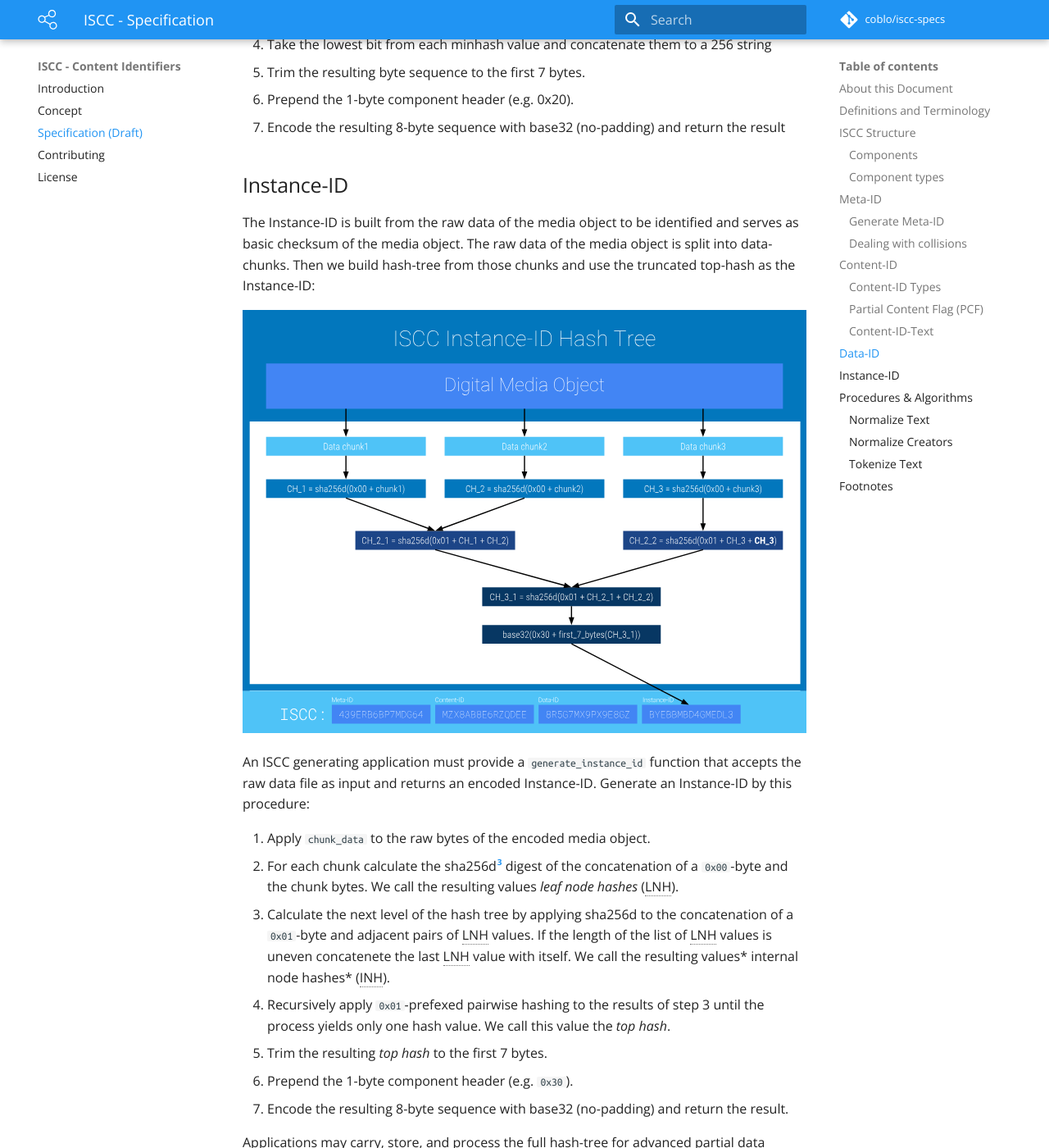
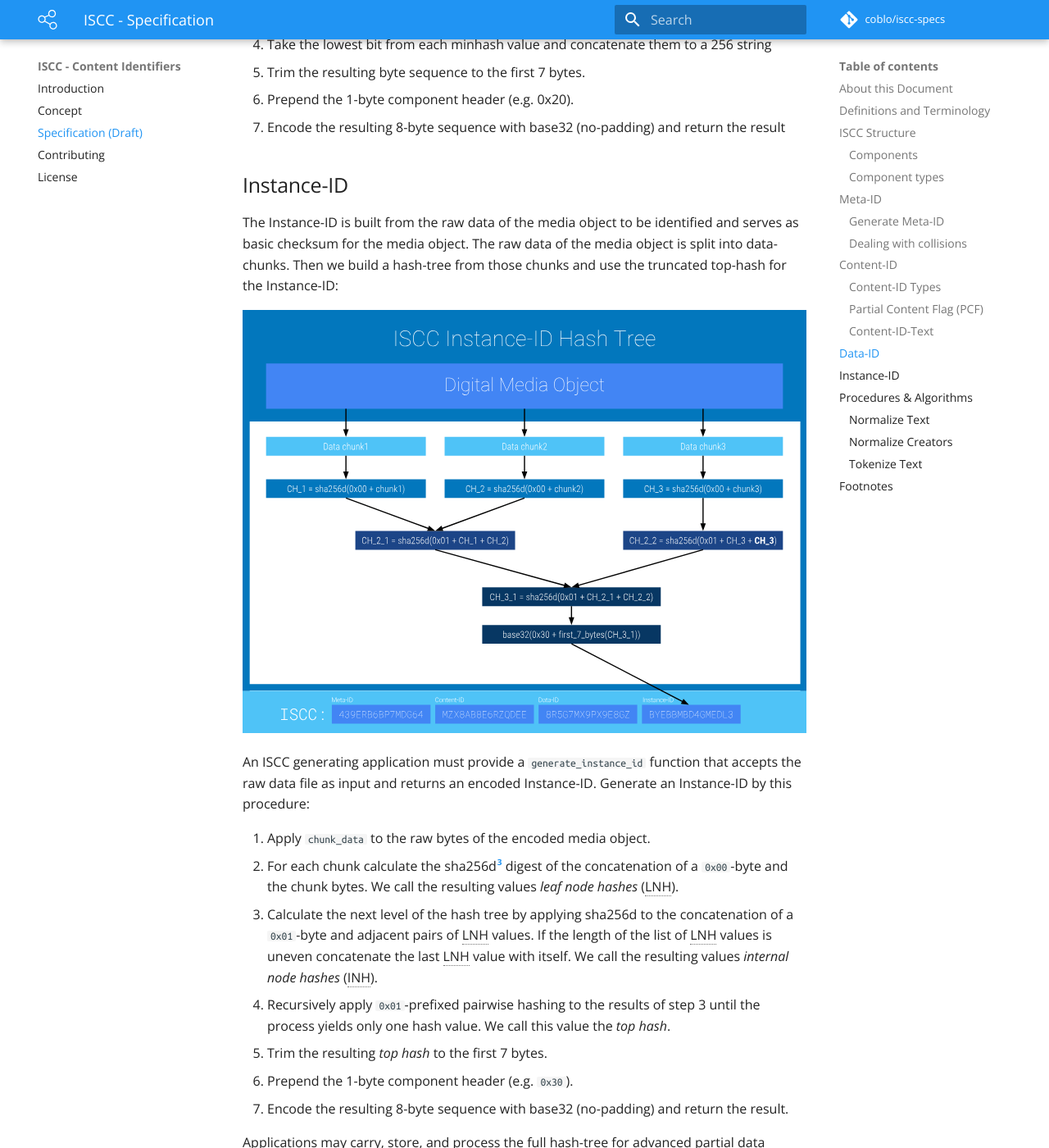
Before and after one commit to iscc/iscc-specs, an MkDocs documentation site: the page built from docs/specification.md, in a window 1280 px wide and 1400 px high, scrolled down 6508 px. Shown: the whole window at 82% size. Built offline with MkDocs 1.6.1 and Material for MkDocs 9.7.7, drawn with Linux system fonts in a browser that asks for light colours; comment, search, counter and statistics services are not loaded; old or Windows-style settings are respelled for this version of MkDocs.

Commit message:
Fix some typos

```diff
--- a/docs/specification.md
+++ b/docs/specification.md
@@ -152,7 +152,7 @@ The Data-ID is built from the raw encoded data of the content to be identified.
 
 ## Instance-ID
 
-The Instance-ID is built from the raw data of the media object to be identified and serves as basic checksum of the media object. The raw data of the media object is split into data-chunks. Then we build hash-tree from those chunks and use the truncated top-hash as the Instance-ID:
+The Instance-ID is built from the raw data of the media object to be identified and serves as basic checksum for the media object. The raw data of the media object is split into data-chunks. Then we build a hash-tree from those chunks and use the truncated top-hash for the Instance-ID:
 
 ![iscc-creation-instance-id](images/iscc-creation-instance-id.svg)
 
@@ -160,8 +160,8 @@ An ISCC generating application must provide a `generate_instance_id` function th
 
 1. Apply `chunk_data` to the raw bytes of the encoded media object.
 2. For each chunk calculate the sha256d[^sha256d] digest of the concatenation of a `0x00`-byte and the chunk bytes. We call the resulting values *leaf node hashes* (LNH).
-3. Calculate the next level of the hash tree by applying sha256d to the concatenation of a `0x01`-byte and adjacent pairs of LNH values. If the length of the list of LNH values is uneven concatenete the last LNH value with itself. We call the resulting values* internal node hashes* (INH).
-4. Recursively apply `0x01`-prefexed pairwise hashing to the results of  step 3 until the process yields only one hash value. We call this value the *top hash*.
+3. Calculate the next level of the hash tree by applying sha256d to the concatenation of a `0x01`-byte and adjacent pairs of LNH values. If the length of the list of LNH values is uneven concatenate the last LNH value with itself. We call the resulting values *internal node hashes* (INH).
+4. Recursively apply `0x01`-prefixed pairwise hashing to the results of  step 3 until the process yields only one hash value. We call this value the *top hash*.
 5. Trim the resulting *top hash* to the first 7 bytes.
 6. Prepend the 1-byte component header (e.g. `0x30`).
 7. Encode the resulting 8-byte sequence with base32 (no-padding) and return the result.
```
